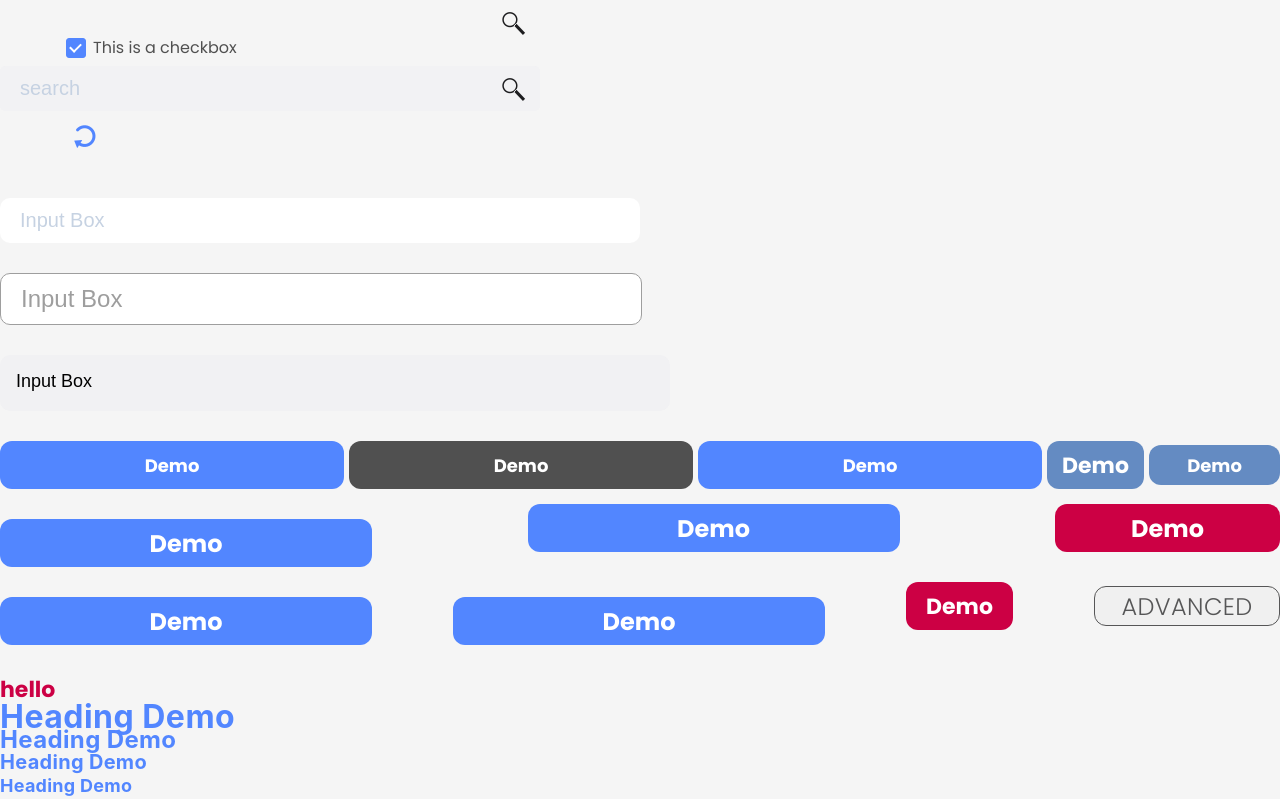
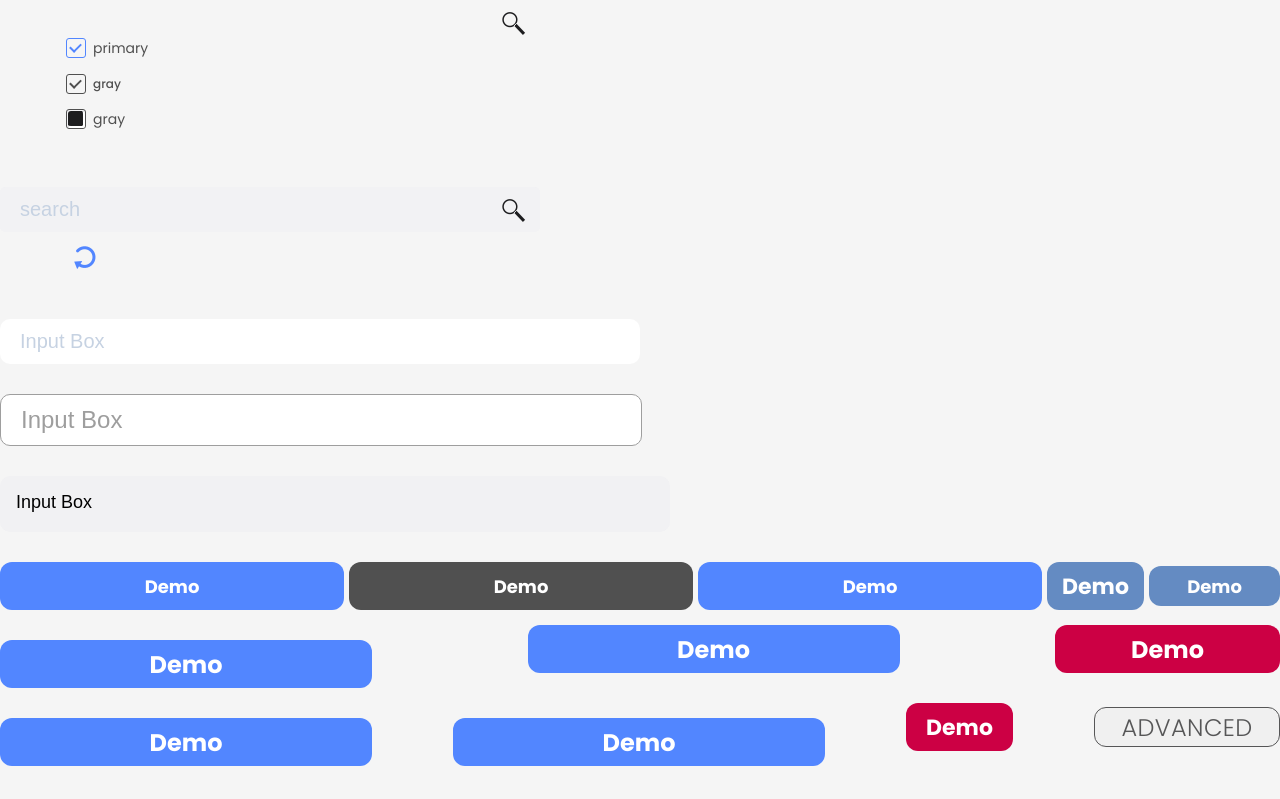
Before and after one commit to kishan1219/GovSearch, a React (Create React App) app: page /style-guide in a window 1280 px wide. Shown: the top 799 px of the page. Built offline with nearby package versions, Linux system fonts and the light colour scheme.

Commit message:
modal update

```diff
--- a/src/components/shared/checkbox/checkbox.js
+++ b/src/components/shared/checkbox/checkbox.js
@@ -5,7 +5,7 @@ import Text from '../text'
 const CheckBox = ({
     onChange,
     labelClass,
-    defaultChecked,
+    checked,
     reference,
     checkBoxName,
     labelName,
@@ -22,7 +22,7 @@ const CheckBox = ({
         <label className={`${Styles.checkedSection} ${Styles[variant]} ${labelClass}
          ${labelName === undefined ? Styles.displayBlock : ""}`}>
           <input
-            checked={defaultChecked}
+           defaultChecked ={checked}
             type="checkbox"
             onChange={onChange}
             reference={reference}
--- a/src/components/shared/modalHeader/modalHeader.js
+++ b/src/components/shared/modalHeader/modalHeader.js
@@ -36,8 +36,8 @@ const ModalHeader = ({
     )
 }
 ModalHeader.defaultProps = {
-    headShow: true,
-    isIcon: true,
+    headShow: '',
+    isIcon: '',
 }
 ModalHeader.propTypes = {
     modalHeading: PropTypes.string,
--- a/src/pages/styleguide/styleguide.js
+++ b/src/pages/styleguide/styleguide.js
@@ -6,7 +6,9 @@ const Styleguide = () => {
     return (
         <div className={Styles.wrapper}>
             <div className={Styles.checboxMain}>
-                <CheckBox defaultChecked="checked" labelName={"This is a checkbox"} />
+                <CheckBox checked="checked" labelName="primary" variant="primary" className={Styles.mb20} />
+                <CheckBox checked="checked" labelName="gray" variant="gray" className={Styles.mb20} />
+                <CheckBox checked="checked" labelName="gray" variant="grayFill" className={Styles.mb20} />
             </div>
             <div className={Styles.search}>
                 <Search inputclassName={Styles.searchBox} placeholder={"search"} size={"icon_large"} iconColor={"gray05"} iconclassName={"icoClass"} />
@@ -59,7 +61,7 @@ const Styleguide = () => {
                 <Table />
             </div>
             <div className={Styles.modalMain}>
-                <Modal modalHeading={"sign in"} >
+                <Modal isIcon={true} headShow={true} modalHeading={"sign in"} >
                     <NewsCard src='images/newsCardImage.png' textFirst={"FORCM Jason R. Dunn is the new Force Master Chief of Commander Navy Installations Command"} textSecond="He succeeds former Chief, FORCM Greg A. Vidaurri, in the position. He served as Tomahawk LPO ..." />
                 </Modal>
                 <Modal headShow={false} isIcon={false} modalHeading={"sign in"} >
@@ -70,7 +72,7 @@ const Styleguide = () => {
                         <Search inputclassName={Styles.searchBox} placeholder={"search"} size={"icon_large"} iconColor={"gray05"} iconclassName={"icoClass"} />
                     </div>
                     <div className={Styles.mt30}>
-                        <CheckBox defaultChecked="checked" labelName={"This is a checkbox"} />
+                        <CheckBox checked="checked" labelName={"This is a checkbox"} />
                     </div>
                     <div className={Styles.buttonMain}>
                         <Button size={"lg"} variant={"solidPrimary"}> Demo </Button>
--- a/src/pages/styleguide/styleguide.module.scss
+++ b/src/pages/styleguide/styleguide.module.scss
@@ -1,15 +1,18 @@
 @import '../../assets/scss/variables.scss';
 @import '../../assets/scss/mixins.scss';
-
+@import '../../assets/scss/styles.scss';
 .wrapper {
     width: 100%;
     min-height: 100vh;
     padding-top: 30px;
-background: $white01;
-.mt30 {
-    margin-top: 30px;
-}
+    background: $white01;
+
+    .mt30 {
+        margin-top: 30px;
+    }
+
     .search {
+        margin-top: 30px;
         position: relative;
 
         .searchBox {
@@ -51,8 +54,10 @@ background: $white01;
     .newsCard {
         margin: 30px 20px;
     }
+
     .modalMain {
         @include flexJustifyEvenly;
+
         .searchBox {
             max-width: 450px;
         }
```
